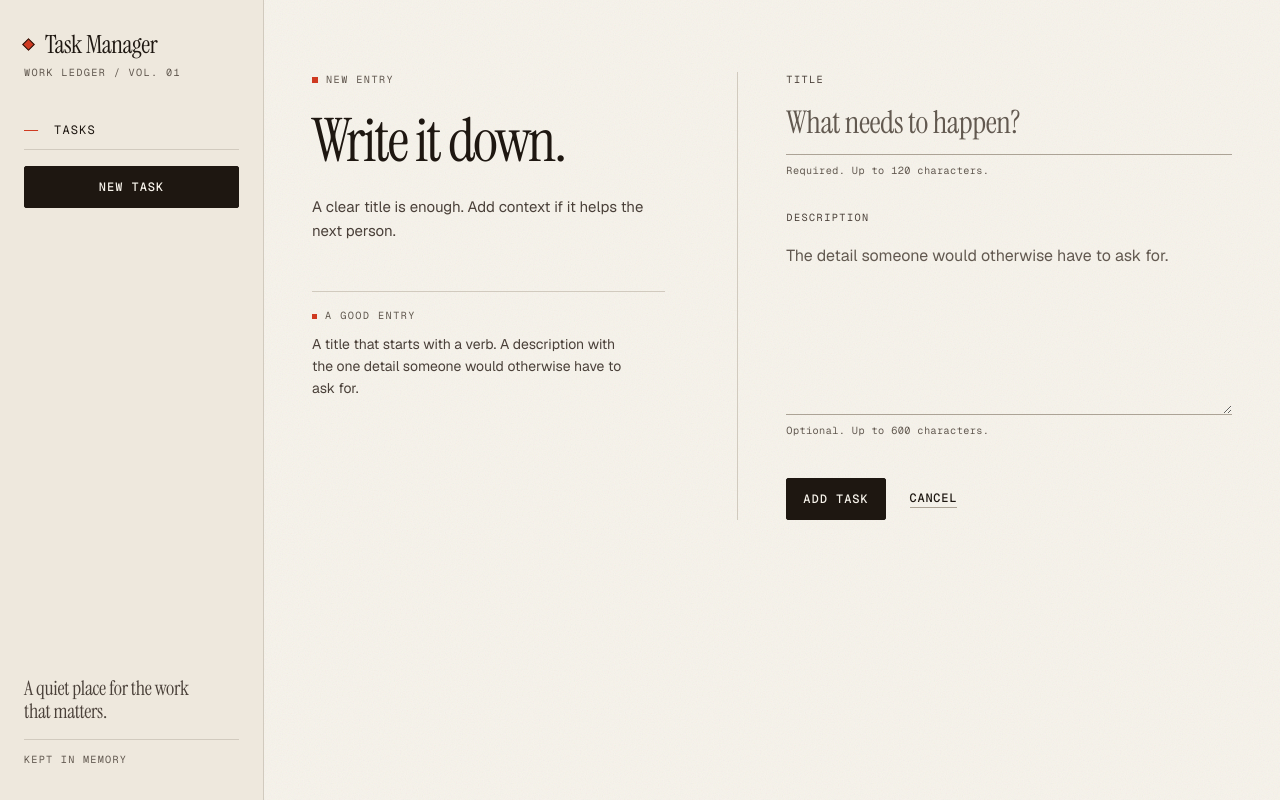
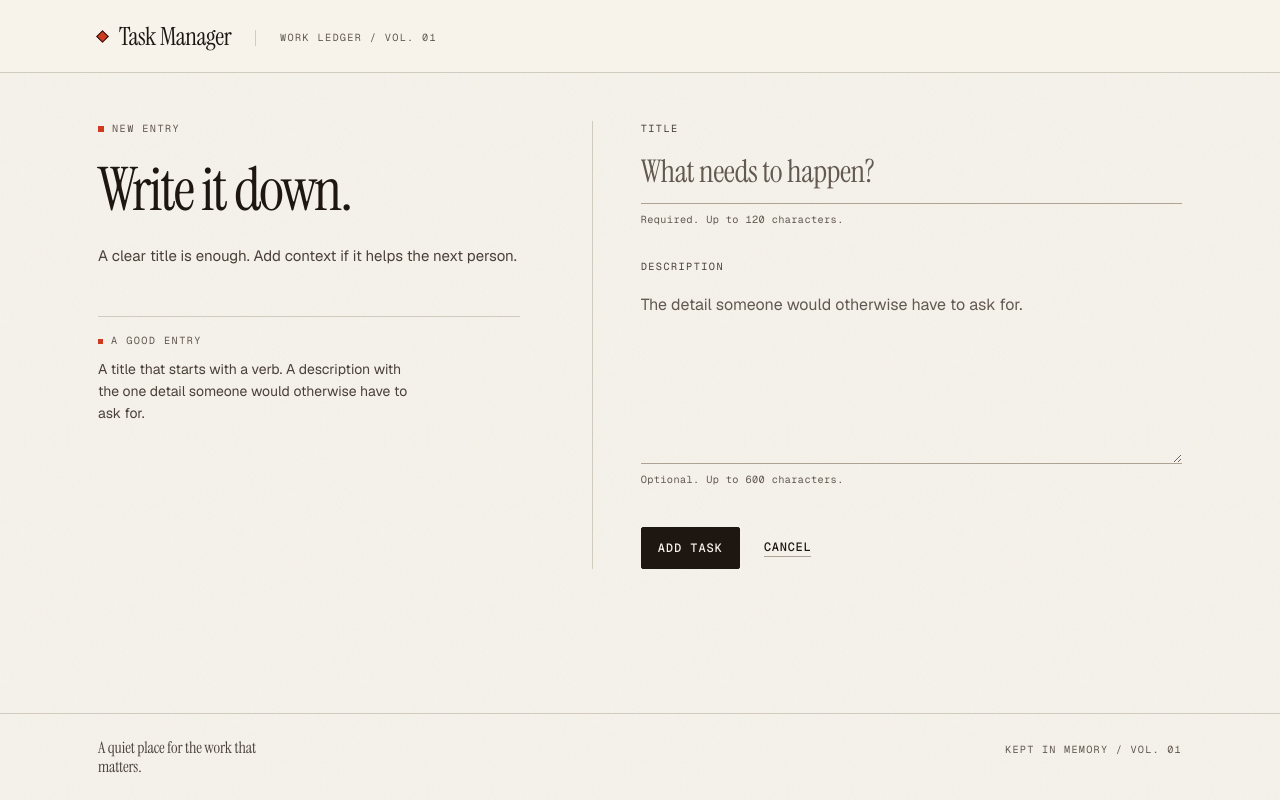
Before and after one commit to claudiodeolli/artefact-task-manager, a Next.js app: page /tasks/new in a window 1280 px wide. Built offline with nearby package versions, Linux system fonts and the light colour scheme.

Commit message:
feat(ui): move the primary action to the masthead

```diff
--- a/src/app/globals.css
+++ b/src/app/globals.css
@@ -70,23 +70,26 @@ button {
     color: var(--color-accent-ink);
 }
 
-.applicationShell {
-    display: grid;
-    grid-template-columns: var(--rail-width) minmax(0, 1fr);
-    align-items: start;
-    align-content: start;
+.applicationLayout {
+    display: flex;
+    flex-direction: column;
     min-height: 100vh;
 }
 
 .applicationMain {
+    flex: 1 0 auto;
     width: 100%;
     max-width: var(--page-max);
     margin-inline: auto;
-    padding: var(--space-2xl) var(--space-xl) var(--space-3xl);
+    padding: var(--space-xl) var(--space-xl) var(--space-3xl);
 }
 
 .applicationMain > * {
     animation: page-enter var(--dur-medium) var(--ease-out) both;
+}
+
+#main-content {
+    scroll-margin-top: var(--space-2xl);
 }
 
 #main-content:focus {
@@ -233,10 +236,6 @@ button {
 }
 
 @media (max-width: 900px) {
-    .applicationShell {
-        grid-template-columns: minmax(0, 1fr);
-    }
-
     .applicationMain {
         padding: var(--space-lg) var(--space-md) var(--space-2xl);
     }
--- a/src/app/layout.tsx
+++ b/src/app/layout.tsx
@@ -1,3 +1,4 @@
+import ApplicationFooter from "@/components/application-footer/ApplicationFooter";
 import ApplicationHeader from "@/components/application-header/ApplicationHeader";
 import ApplicationTrpcProvider from "@/trpc/client/ApplicationTrpcProvider";
 import type { Metadata } from "next";
@@ -45,11 +46,12 @@ export default function RootLayout({ children }: RootLayoutProperties) {
                     Skip to content
                 </a>
                 <ApplicationTrpcProvider>
-                    <div className="applicationShell">
+                    <div className="applicationLayout">
                         <ApplicationHeader />
                         <main id="main-content" className="applicationMain" tabIndex={-1}>
                             {children}
                         </main>
+                        <ApplicationFooter />
                     </div>
                 </ApplicationTrpcProvider>
             </body>
--- a/src/app/tokens.css
+++ b/src/app/tokens.css
@@ -49,5 +49,4 @@
     --radius-input: 0;
     --hairline: 1px;
     --page-max: 1180px;
-    --rail-width: 264px;
 }
--- /dev/null
+++ b/src/components/application-footer/ApplicationFooter.tsx
@@ -0,0 +1,14 @@
+import styles from "./application-footer.module.css";
+
+export default function ApplicationFooter() {
+    return (
+        <footer className={styles.applicationFooter}>
+            <div className={styles.applicationFooterContent}>
+                <p className={styles.applicationFooterQuote}>
+                    A quiet place for the work that matters.
+                </p>
+                <p className={styles.applicationFooterColophon}>Kept in memory / Vol. 01</p>
+            </div>
+        </footer>
+    );
+}
--- /dev/null
+++ b/src/components/application-footer/application-footer.module.css
@@ -0,0 +1,46 @@
+.applicationFooter {
+    border-top: var(--hairline) solid var(--color-rule);
+}
+
+.applicationFooterContent {
+    display: flex;
+    align-items: baseline;
+    justify-content: space-between;
+    gap: var(--space-md);
+    width: 100%;
+    max-width: var(--page-max);
+    margin-inline: auto;
+    padding: var(--space-md) var(--space-xl);
+}
+
+.applicationFooterQuote {
+    max-width: 24ch;
+    color: var(--color-ink-2);
+    font-family: var(--font-display);
+    font-size: var(--text-base);
+    letter-spacing: -0.01em;
+    line-height: 1.2;
+}
+
+.applicationFooterColophon {
+    color: var(--color-ink-3);
+    font-family: var(--font-mono);
+    font-size: 0.64rem;
+    letter-spacing: 0.12em;
+    text-transform: uppercase;
+    white-space: nowrap;
+}
+
+@media (max-width: 900px) {
+    .applicationFooterContent {
+        padding: var(--space-md);
+    }
+}
+
+@media (max-width: 600px) {
+    .applicationFooterContent {
+        flex-direction: column;
+        gap: var(--space-2xs);
+        padding: var(--space-md) var(--space-sm);
+    }
+}
--- a/src/components/application-header/ApplicationHeader.tsx
+++ b/src/components/application-header/ApplicationHeader.tsx
@@ -1,9 +1,16 @@
+"use client";
+
 import Link from "next/link";
+import { usePathname } from "next/navigation";
 import styles from "./application-header.module.css";
 
 export default function ApplicationHeader() {
+    const pathname = usePathname();
+    const shouldShowNewTaskAction = !pathname?.startsWith("/tasks/");
+
     return (
         <header className={styles.applicationHeader}>
+            <div className={styles.applicationHeaderContent}>
                 <div className={styles.applicationMasthead}>
                     <Link href="/" className={styles.applicationBrand} aria-label="Task Manager home">
                         <span className={styles.applicationBrandMark} aria-hidden="true" />
@@ -12,18 +19,19 @@ export default function ApplicationHeader() {
                     <p className={styles.applicationRailLabel}>Work ledger / Vol. 01</p>
                 </div>
 
-            <nav className={styles.applicationNavigation} aria-label="Main navigation">
-                <Link href="/" className={styles.applicationNavigationLink}>
-                    Tasks
-                </Link>
-                <Link href="/tasks/new" className={`primaryButton ${styles.applicationNavigationAction}`}>
+                {shouldShowNewTaskAction ? (
+                    <nav className={styles.applicationNavigation} aria-label="Primary">
+                        <Link
+                            href="/tasks/new"
+                            className={`primaryButton ${styles.applicationAction}`}
+                        >
+                            <span className={styles.applicationActionMark} aria-hidden="true">
+                                +
+                            </span>
                             New task
                         </Link>
                     </nav>
-
-            <div className={styles.applicationRailFooter}>
-                <p className={styles.applicationRailQuote}>A quiet place for the work that matters.</p>
-                <p className={styles.applicationRailColophon}>Kept in memory</p>
+                ) : null}
             </div>
         </header>
     );
--- a/src/components/application-header/application-header.module.css
+++ b/src/components/application-header/application-header.module.css
@@ -1,27 +1,37 @@
 .applicationHeader {
     position: sticky;
     top: 0;
+    z-index: 30;
+    border-bottom: var(--hairline) solid var(--color-rule);
+    background: var(--color-paper);
+}
+
+.applicationHeaderContent {
     display: flex;
-    flex-direction: column;
-    gap: var(--space-lg);
-    height: 100vh;
-    padding: var(--space-lg) var(--space-md);
-    border-right: var(--hairline) solid var(--color-rule);
-    background: var(--color-paper-2);
+    align-items: center;
+    justify-content: space-between;
+    gap: var(--space-md);
+    width: 100%;
+    max-width: var(--page-max);
+    min-height: 72px;
+    margin-inline: auto;
+    padding: 0 var(--space-xl);
 }
 
 .applicationMasthead {
-    display: grid;
-    gap: var(--space-2xs);
+    display: flex;
+    align-items: baseline;
+    gap: var(--space-md);
+    min-width: 0;
 }
 
 .applicationBrand {
     display: inline-flex;
     align-items: center;
     gap: var(--space-xs);
-    width: fit-content;
     color: var(--color-ink);
     text-decoration: none;
+    white-space: nowrap;
     transition: opacity var(--dur-short) var(--ease-out);
 }
 
@@ -51,119 +61,67 @@
 
 .applicationRailLabel {
     margin: 0;
+    padding-left: var(--space-md);
+    border-left: var(--hairline) solid var(--color-rule);
     color: var(--color-ink-3);
     font-family: var(--font-mono);
     font-size: 0.64rem;
     letter-spacing: 0.13em;
     text-transform: uppercase;
+    white-space: nowrap;
 }
 
 .applicationNavigation {
     display: flex;
-    flex-direction: column;
-    align-items: stretch;
-    gap: var(--space-sm);
+    align-items: center;
+    flex: 0 0 auto;
 }
 
-.applicationNavigationAction {
-    width: 100%;
+.applicationNavigation .applicationAction {
+    min-height: 46px;
+    padding: var(--space-xs) var(--space-lg);
+    border-color: var(--color-accent);
+    background: var(--color-accent);
+    color: var(--color-accent-ink);
+    font-size: 0.72rem;
+    letter-spacing: 0.08em;
 }
 
-.applicationNavigationLink {
-    display: flex;
-    align-items: center;
-    gap: var(--space-2xs);
-    padding: var(--space-2xs) 0;
-    border-bottom: var(--hairline) solid var(--color-rule);
-    color: var(--color-ink);
-    font-family: var(--font-mono);
-    font-size: var(--text-xs);
-    letter-spacing: 0.1em;
-    text-transform: uppercase;
-    text-decoration: none;
+.applicationNavigation .applicationAction:hover {
+    border-color: var(--color-accent-strong);
+    background: var(--color-accent-strong);
 }
 
-.applicationNavigationLink::before {
-    content: "";
-    width: 22px;
-    height: 1px;
-    background: var(--color-accent);
-    transform: scaleX(0.64);
-    transform-origin: left;
-    transition: transform var(--dur-short) var(--ease-out);
-}
-
-.applicationNavigationLink:hover {
-    color: var(--color-accent-strong);
-}
-
-.applicationNavigationLink:active {
-    color: var(--color-accent-strong);
-}
-
-.applicationNavigationLink:hover::before {
-    transform: scaleX(1);
-}
-
-.applicationRailFooter {
-    display: grid;
-    gap: var(--space-sm);
-    margin-top: auto;
-}
-
-.applicationRailQuote {
-    max-width: 18ch;
-    color: var(--color-ink-2);
-    font-family: var(--font-display);
-    font-size: var(--text-md);
-    letter-spacing: -0.015em;
-    line-height: 1.15;
-}
-
-.applicationRailColophon {
-    padding-top: var(--space-xs);
-    border-top: var(--hairline) solid var(--color-rule);
-    color: var(--color-ink-3);
-    font-family: var(--font-mono);
-    font-size: 0.64rem;
-    letter-spacing: 0.12em;
-    text-transform: uppercase;
+.applicationActionMark {
+    font-family: var(--font-body);
+    font-size: 1.2em;
+    line-height: 1;
+    transform: translateY(-1px);
 }
 
 @media (max-width: 900px) {
-    .applicationHeader {
-        position: sticky;
-        z-index: 30;
-        flex-direction: row;
-        align-items: center;
-        justify-content: space-between;
-        gap: var(--space-sm);
-        height: auto;
-        padding: var(--space-xs) var(--space-sm);
-        border-right: 0;
-        border-bottom: var(--hairline) solid var(--color-rule);
-        background: var(--color-paper);
+    .applicationHeaderContent {
+        min-height: 64px;
+        padding: 0 var(--space-md);
+    }
+
+    .applicationRailLabel {
+        display: none;
     }
 
     .applicationBrandName {
         font-size: var(--text-md);
     }
 
-    .applicationRailLabel,
-    .applicationRailFooter,
-    .applicationNavigationLink {
-        display: none;
-    }
-
-    .applicationNavigation {
-        flex-direction: row;
-        align-items: center;
-    }
-
-    .applicationNavigationAction {
-        width: auto;
-        min-height: 36px;
-        padding: var(--space-2xs) var(--space-xs);
+    .applicationNavigation .applicationAction {
+        min-height: 40px;
+        padding: var(--space-2xs) var(--space-sm);
         font-size: 0.68rem;
     }
 }
+
+@media (max-width: 600px) {
+    .applicationHeaderContent {
+        padding: 0 var(--space-sm);
+    }
+}
--- a/src/components/task-form/task-form.module.css
+++ b/src/components/task-form/task-form.module.css
@@ -4,12 +4,10 @@
     align-items: start;
     gap: var(--space-2xl);
     width: 100%;
-    max-width: 1040px;
+    max-width: 100%;
 }
 
 .taskFormIntro {
-    position: sticky;
-    top: var(--space-xl);
     display: grid;
     gap: var(--space-md);
 }
@@ -167,11 +165,7 @@
     .taskFormPage {
         grid-template-columns: minmax(0, 1fr);
         gap: var(--space-lg);
-        max-width: 640px;
-    }
-
-    .taskFormIntro {
-        position: static;
+        max-width: 100%;
     }
 
     .taskForm {
--- a/src/components/task-list/TaskList.tsx
+++ b/src/components/task-list/TaskList.tsx
@@ -7,7 +7,6 @@ import useInfiniteScrollTrigger from "@/hooks/useInfiniteScrollTrigger";
 import useTaskDeletionController from "@/hooks/useTaskDeletionController";
 import useTaskListInfiniteQuery from "@/hooks/useTaskListInfiniteQuery";
 import type { TaskListPage } from "@/models/TaskListPage";
-import Link from "next/link";
 import styles from "./task-list.module.css";
 
 type TaskListProperties = {
@@ -46,9 +45,6 @@ export default function TaskList({ initialTaskPage, initialFeedbackMessage }: Ta
                     <p className={styles.taskListDescription}>
                         Everything currently on the desk, newest first.
                     </p>
-                    <Link href="/tasks/new" className="secondaryButton">
-                        Add an entry
-                    </Link>
                 </div>
 
                 <div
--- a/src/components/task-list/task-list.module.css
+++ b/src/components/task-list/task-list.module.css
@@ -2,7 +2,6 @@
     display: grid;
     gap: var(--space-lg);
     width: 100%;
-    max-width: 1040px;
 }
 
 .taskListHeader {
```
Also changed, not shown: 4 other files (tests, documents, lock files or other folders). Lines whose indentation alone changed are shown as unchanged.
